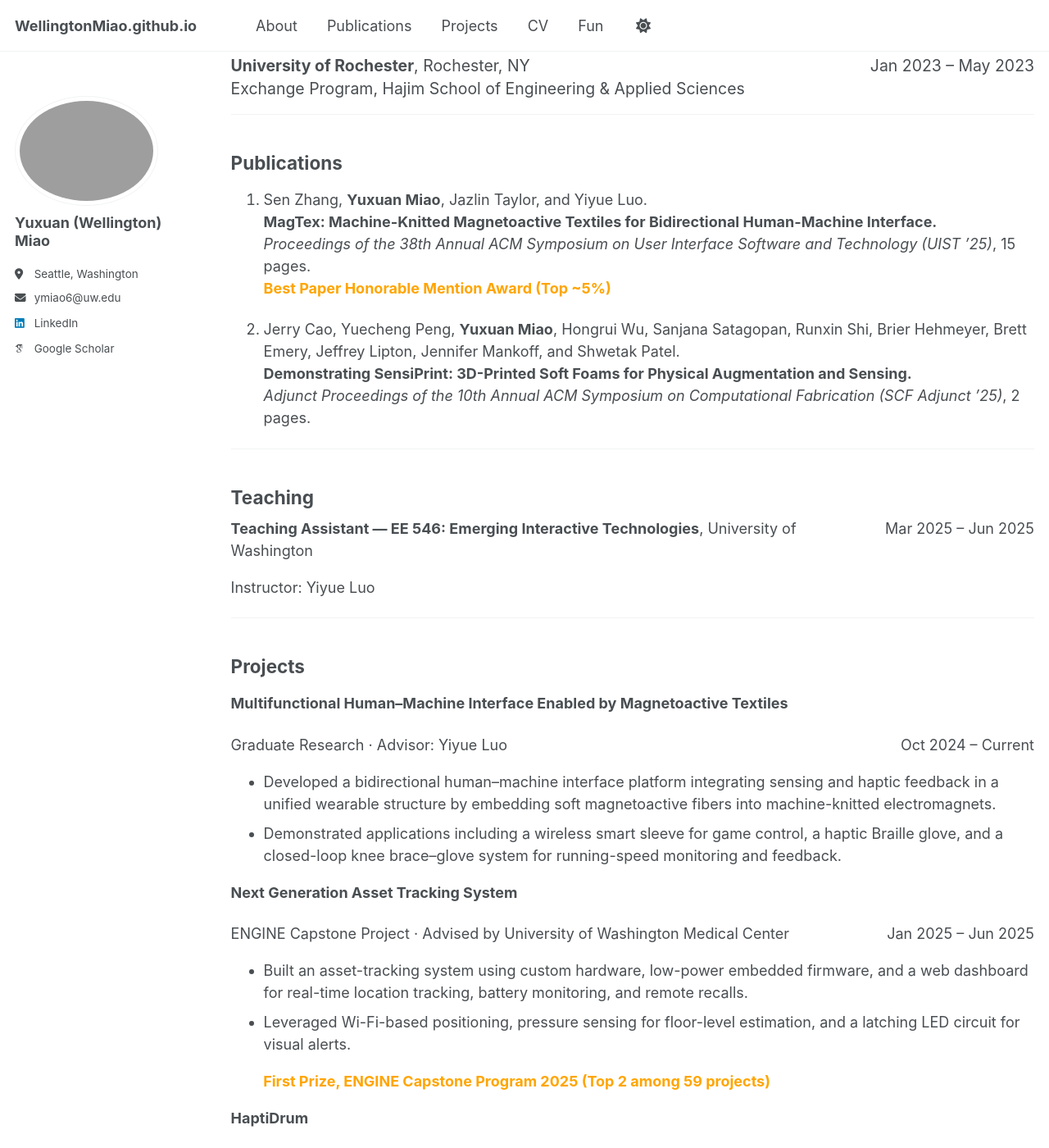
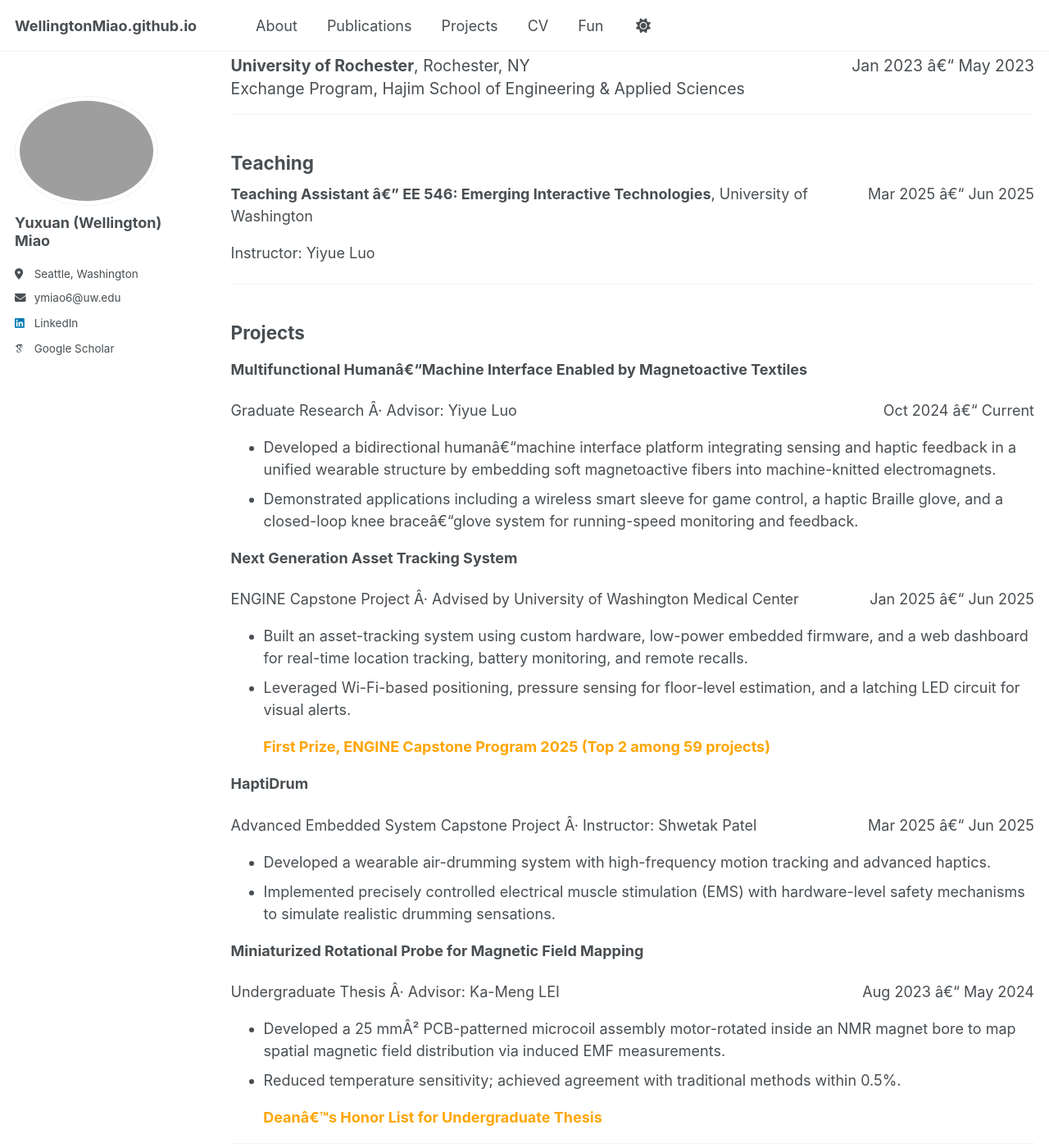
Before and after one commit to WellingtonMiao/WellingtonMiao.github.io, a Jekyll site: the page built from _pages/cv.md, in a window 1280 px wide and 1400 px high, scrolled down 400 px. Shown: the whole window at 82% size. Built offline with Jekyll 4.4.1, drawn with Linux system fonts in a browser that asks for light colours; some web fonts are replaced; our own code applies the rules of GitHub Pages for plain Markdown files; a script that is not in the unit is left out; some of the changed text lies outside the part shown.

Commit message:
chore(v1): remove CV publications section and swap SensiPrint author order

```diff
--- a/_pages/cv.md
+++ b/_pages/cv.md
@@ -13,7 +13,7 @@ redirect_from:
 
 <div style="display:flex; justify-content:space-between; align-items:baseline; gap:1rem; font-size:1.08em; line-height:1.35; margin-top:0.2rem;">
   <div><strong>University of Washington</strong>, Seattle, WA</div>
-  <div style="white-space:nowrap;">Sep 2024 – Jun 2026</div>
+  <div style="white-space:nowrap;">Sep 2024 â€“ Jun 2026</div>
 </div>
 <div style="font-size:1.08em; line-height:1.35; margin-top:0.1rem;">
   M.S. in Electrical Engineering
@@ -24,7 +24,7 @@ redirect_from:
 
 <div style="display:flex; justify-content:space-between; align-items:baseline; gap:1rem; font-size:1.08em; line-height:1.35; margin-top:0.8rem;">
   <div><strong>University of Macau</strong>, Taipa, Macau</div>
-  <div style="white-space:nowrap;">Sep 2020 – Aug 2024</div>
+  <div style="white-space:nowrap;">Sep 2020 â€“ Aug 2024</div>
 </div>
 <div style="font-size:1.08em; line-height:1.35; margin-top:0.1rem;">
   B.S. in Electrical and Computer Engineering
@@ -41,7 +41,7 @@ redirect_from:
 
 <div style="display:flex; justify-content:space-between; align-items:baseline; gap:1rem; font-size:1.08em; line-height:1.35; margin-top:0.8rem;">
   <div><strong>University of Rochester</strong>, Rochester, NY</div>
-  <div style="white-space:nowrap;">Jan 2023 – May 2023</div>
+  <div style="white-space:nowrap;">Jan 2023 â€“ May 2023</div>
 </div>
 <div style="font-size:1.08em; line-height:1.35; margin-top:0.1rem;">
   Exchange Program, Hajim School of Engineering &amp; Applied Sciences
@@ -49,24 +49,11 @@ redirect_from:
 
 ---
 
-## Publications
-
-1. Sen Zhang, **Yuxuan Miao**, Jazlin Taylor, and Yiyue Luo.
-   **MagTex: Machine-Knitted Magnetoactive Textiles for Bidirectional Human-Machine Interface.**
-   *Proceedings of the 38th Annual ACM Symposium on User Interface Software and Technology (UIST ’25)*, 15 pages.
-   <span style="color:#FFA500;"><strong>Best Paper Honorable Mention Award (Top ~5%)</strong></span>
-
-2. Jerry Cao, Yuecheng Peng, **Yuxuan Miao**, Hongrui Wu, Sanjana Satagopan, Runxin Shi, Brier Hehmeyer, Brett Emery, Jeffrey Lipton, Jennifer Mankoff, and Shwetak Patel.
-   **Demonstrating SensiPrint: 3D-Printed Soft Foams for Physical Augmentation and Sensing.**
-   *Adjunct Proceedings of the 10th Annual ACM Symposium on Computational Fabrication (SCF Adjunct ’25)*, 2 pages.
-
----
-
 ## Teaching
 
 <div style="display:flex; justify-content:space-between; align-items:baseline; gap:1rem;">
-  <div><strong>Teaching Assistant — EE 546: Emerging Interactive Technologies</strong>, University of Washington</div>
-  <div style="white-space:nowrap;">Mar 2025 – Jun 2025</div>
+  <div><strong>Teaching Assistant â€” EE 546: Emerging Interactive Technologies</strong>, University of Washington</div>
+  <div style="white-space:nowrap;">Mar 2025 â€“ Jun 2025</div>
 </div>
 Instructor: Yiyue Luo
 
@@ -74,20 +61,20 @@ Instructor: Yiyue Luo
 
 ## Projects
 
-**Multifunctional Human–Machine Interface Enabled by Magnetoactive Textiles**
+**Multifunctional Humanâ€“Machine Interface Enabled by Magnetoactive Textiles**
 <div style="display:flex; justify-content:space-between; align-items:baseline; gap:1rem;">
-  <div>Graduate Research · Advisor: Yiyue Luo</div>
-  <div style="white-space:nowrap;">Oct 2024 – Current</div>
+  <div>Graduate Research Â· Advisor: Yiyue Luo</div>
+  <div style="white-space:nowrap;">Oct 2024 â€“ Current</div>
 </div>
-- Developed a bidirectional human–machine interface platform integrating sensing and haptic feedback in a unified wearable structure by embedding soft magnetoactive fibers into machine-knitted electromagnets.
-- Demonstrated applications including a wireless smart sleeve for game control, a haptic Braille glove, and a closed-loop knee brace–glove system for running-speed monitoring and feedback.
+- Developed a bidirectional humanâ€“machine interface platform integrating sensing and haptic feedback in a unified wearable structure by embedding soft magnetoactive fibers into machine-knitted electromagnets.
+- Demonstrated applications including a wireless smart sleeve for game control, a haptic Braille glove, and a closed-loop knee braceâ€“glove system for running-speed monitoring and feedback.
 
 
 
 **Next Generation Asset Tracking System**
 <div style="display:flex; justify-content:space-between; align-items:baseline; gap:1rem;">
-  <div>ENGINE Capstone Project · Advised by University of Washington Medical Center</div>
-  <div style="white-space:nowrap;">Jan 2025 – Jun 2025</div>
+  <div>ENGINE Capstone Project Â· Advised by University of Washington Medical Center</div>
+  <div style="white-space:nowrap;">Jan 2025 â€“ Jun 2025</div>
 </div>
 - Built an asset-tracking system using custom hardware, low-power embedded firmware, and a web dashboard for real-time location tracking, battery monitoring, and remote recalls.
 - Leveraged Wi-Fi-based positioning, pressure sensing for floor-level estimation, and a latching LED circuit for visual alerts.
@@ -100,8 +87,8 @@ Instructor: Yiyue Luo
 
 **HaptiDrum**
 <div style="display:flex; justify-content:space-between; align-items:baseline; gap:1rem;">
-  <div>Advanced Embedded System Capstone Project · Instructor: Shwetak Patel</div>
-  <div style="white-space:nowrap;">Mar 2025 – Jun 2025</div>
+  <div>Advanced Embedded System Capstone Project Â· Instructor: Shwetak Patel</div>
+  <div style="white-space:nowrap;">Mar 2025 â€“ Jun 2025</div>
 </div>
 - Developed a wearable air-drumming system with high-frequency motion tracking and advanced haptics.
 - Implemented precisely controlled electrical muscle stimulation (EMS) with hardware-level safety mechanisms to simulate realistic drumming sensations.
@@ -110,14 +97,14 @@ Instructor: Yiyue Luo
 
 **Miniaturized Rotational Probe for Magnetic Field Mapping**
 <div style="display:flex; justify-content:space-between; align-items:baseline; gap:1rem;">
-  <div>Undergraduate Thesis · Advisor: Ka-Meng LEI</div>
-  <div style="white-space:nowrap;">Aug 2023 – May 2024</div>
+  <div>Undergraduate Thesis Â· Advisor: Ka-Meng LEI</div>
+  <div style="white-space:nowrap;">Aug 2023 â€“ May 2024</div>
 </div>
-- Developed a 25 mm² PCB-patterned microcoil assembly motor-rotated inside an NMR magnet bore to map spatial magnetic field distribution via induced EMF measurements.
+- Developed a 25 mmÂ² PCB-patterned microcoil assembly motor-rotated inside an NMR magnet bore to map spatial magnetic field distribution via induced EMF measurements.
 - Reduced temperature sensitivity; achieved agreement with traditional methods within 0.5%.
 
 <ul style="margin:0; padding-left:2.2em; list-style-type:none;">
-  <li><span style="color:#FFA500;"><strong>Dean’s Honor List for Undergraduate Thesis</strong></span></li>
+  <li><span style="color:#FFA500;"><strong>Deanâ€™s Honor List for Undergraduate Thesis</strong></span></li>
 </ul>
 
 ---
@@ -125,8 +112,8 @@ Instructor: Yiyue Luo
 ## Employment
 
 <div style="display:flex; justify-content:space-between; align-items:baseline; gap:1rem;">
-  <div><strong>Residential Assistant</strong> — Cheng Yu Tung College, University of Macau</div>
-  <div style="white-space:nowrap;">May 2022 – Dec 2022</div>
+  <div><strong>Residential Assistant</strong> â€” Cheng Yu Tung College, University of Macau</div>
+  <div style="white-space:nowrap;">May 2022 â€“ Dec 2022</div>
 </div>
 
 ---
@@ -136,7 +123,7 @@ Instructor: Yiyue Luo
 - Best Paper Honorable Mention Award (Top ~5%), ACM UIST, 2025
 - Graduate School Conference Presentation Award, University of Washington (UW), 2025
 - First Prize, Engineering Innovation and Entrepreneurship (ENGINE) Capstone Program, UW, 2025
-- Dean’s Honor List for Undergraduate Thesis, University of Macau (UM), 2024
+- Deanâ€™s Honor List for Undergraduate Thesis, University of Macau (UM), 2024
 - Sir Run Run Shaw Scholarship (awarded to 11 students university-wide per year), UM, 2023
-- 3× Residential College Scholarship, UM, 2021–2023
-- University Soccer tournament 2× Champion, 1× 1st Runner-up, 2× 2nd Runner-up, UM, 2021–2023
+- 3Ã— Residential College Scholarship, UM, 2021â€“2023
+- University Soccer tournament 2Ã— Champion, 1Ã— 1st Runner-up, 2Ã— 2nd Runner-up, UM, 2021â€“2023
```
Also changed, not shown: _publications/2025-10-08-chi2026-submission-2nd.md (+2 -2 lines).
